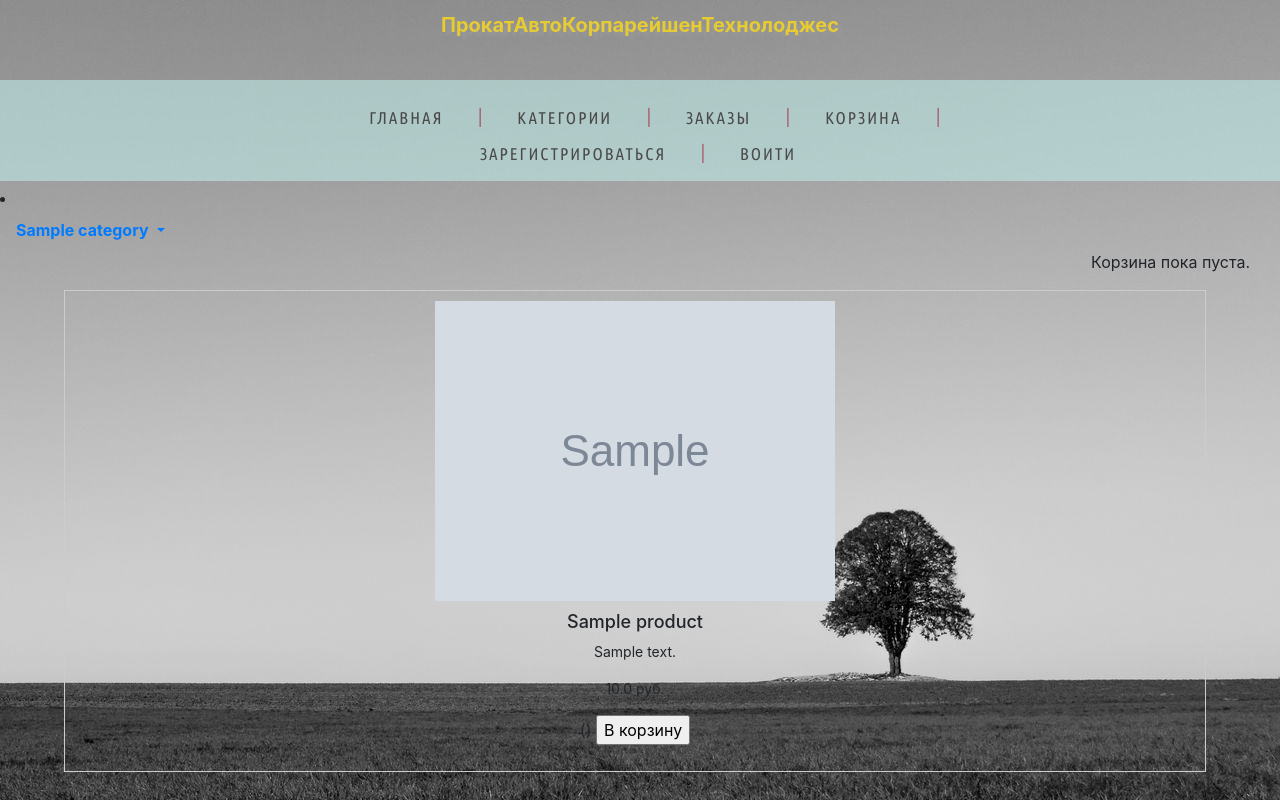
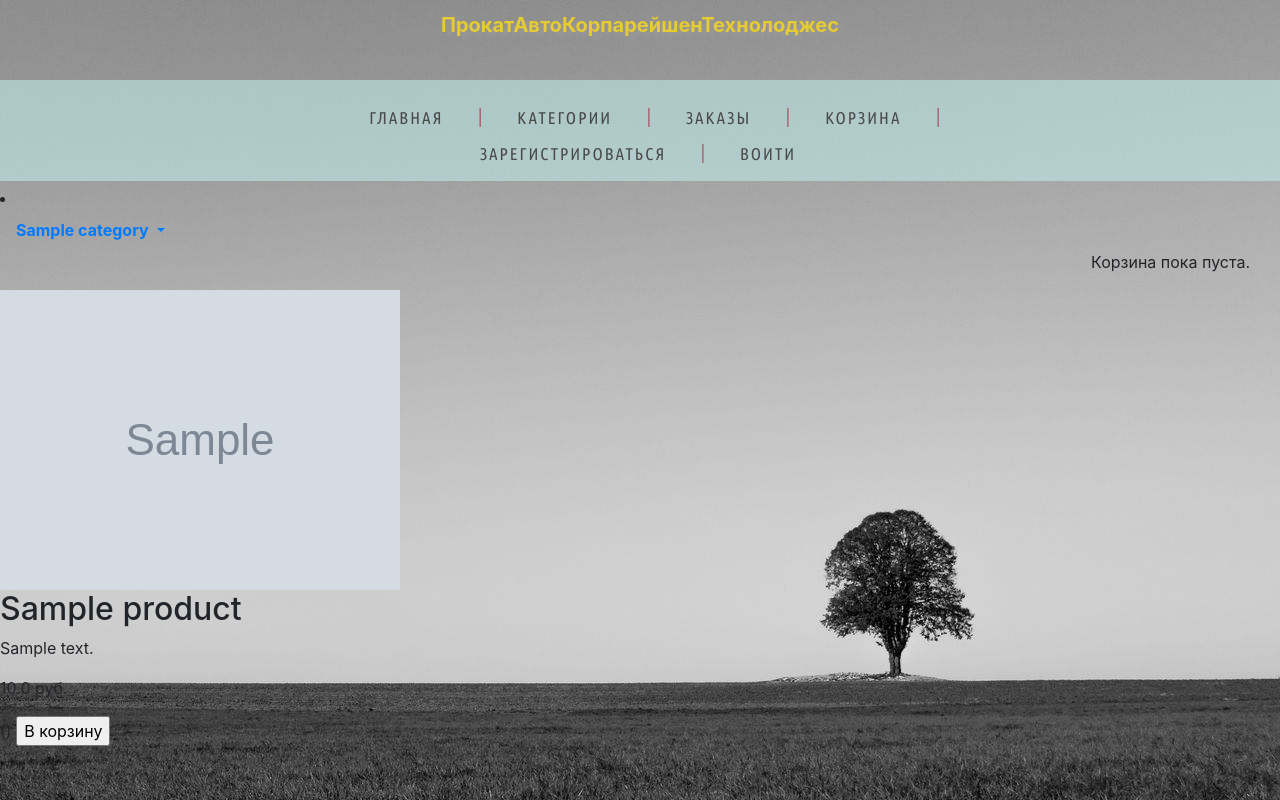
Before and after one commit to NovozhilovAV/shop_market, a Django app: a page that uses products/templates/products/base.html in a window 1280 px wide. Run offline with Django 4.2, Linux system fonts and the light colour scheme; tables that the repository leaves empty hold one stand-in row (values such as "Sample post"); grey boxes marked "Sample" are stand-in pictures; some libraries are stand-ins or nearby versions.

Commit message:
refresh project 02.10.23 18.40

```diff
--- a/static/css/menu.css
+++ b/static/css/menu.css
@@ -73,6 +73,9 @@
 .menu-main a {
   padding: 25px 0 20px;
   margin: 0 30px;
+}
+}
+.nav-item dropdown {
+  color: #c55825;
 
 }
-}
--- a/static/css/products.css
+++ /dev/null
@@ -1,30 +0,0 @@
-.products {
-    display: flex;
-    flex-wrap: wrap;
-    justify-content: space-between;
-    padding-left: 5%;
-	  padding-right: 5%;
-
-  }
-  .product {
-    width: calc(100% - 10px);
-    margin-bottom: 20px;
-    border: 1px solid #ccc;
-    padding: 10px;
-    text-align: center;
-
-  }
-  .product img {
-    max-width: 500px;
-    max-height: 500px;
-  }
-  .product h2 {
-    font-size: 18px;
-    margin-top: 10px;
-
-  }
-  .product p {
-    font-size: 14px;
-    margin-top: 5px;
-
-  }
```
Also changed, not shown: 5 other files.
